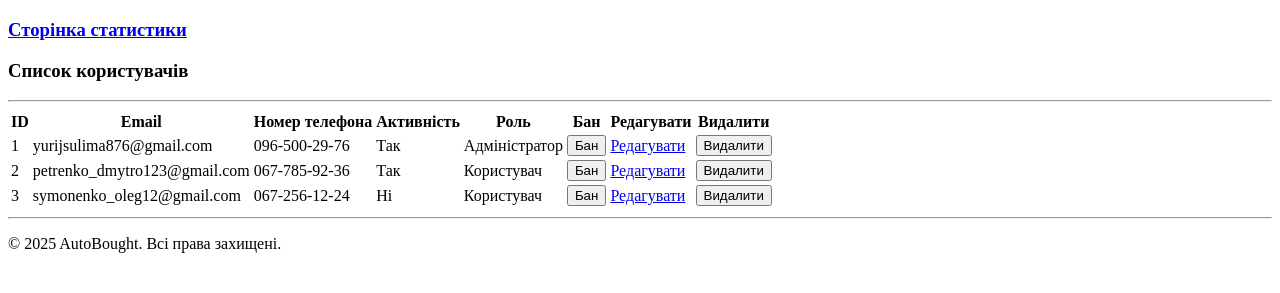
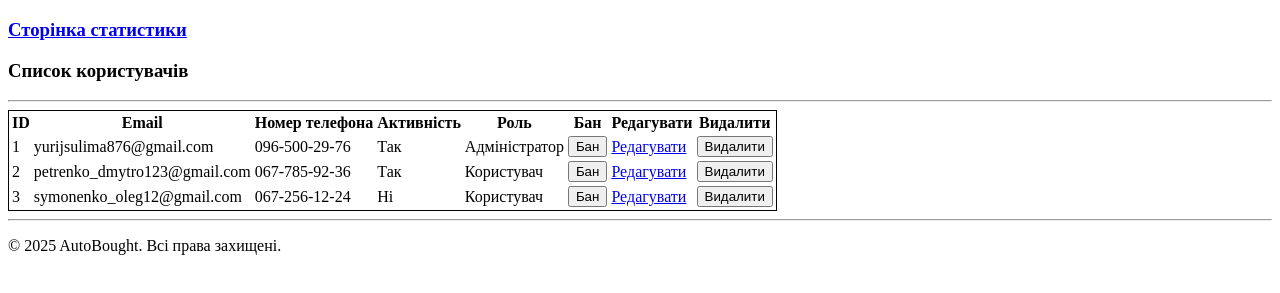
Before and after one commit to STI0527/AutoBought, a plain HTML site: page admin_panel.html in a window 1280 px wide. Shown: the part 61-354 px from the top of the page. Drawn offline with Linux system fonts and the light colour scheme.

Commit message:
Initial commit

```diff
--- a/admin_panel.html
+++ b/admin_panel.html
@@ -25,7 +25,7 @@
     <section>
     <h3>Список користувачів</h3>
 
-    <table>
+    <table style="border: 1px solid black;">
         <thead>
             <tr>
                 <th>ID</th>
```
Also changed, not shown: stats.html (+1 -1 lines).
